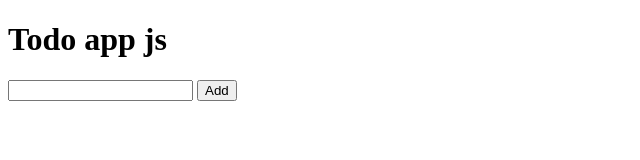
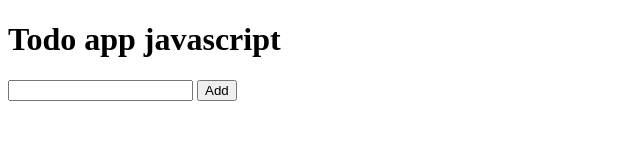
Before and after one commit to Jalolidddin-dev/todo-app, a plain HTML site: page index.html in a window 1280 px wide. Shown: the whole page, without its empty margins (0-640 px from the left). Drawn offline with Linux system fonts and the light colour scheme.

Commit message:
To do project added

```diff
--- a/index.html
+++ b/index.html
@@ -8,7 +8,7 @@
     <link rel="stylesheet" href="style.css" />
   </head>
   <body>
-    <h1>Todo app js</h1>
+    <h1>Todo app javascript</h1>
     <input id="input_text" type="text" />
 
     <button id="register_btn">Add</button>
```
